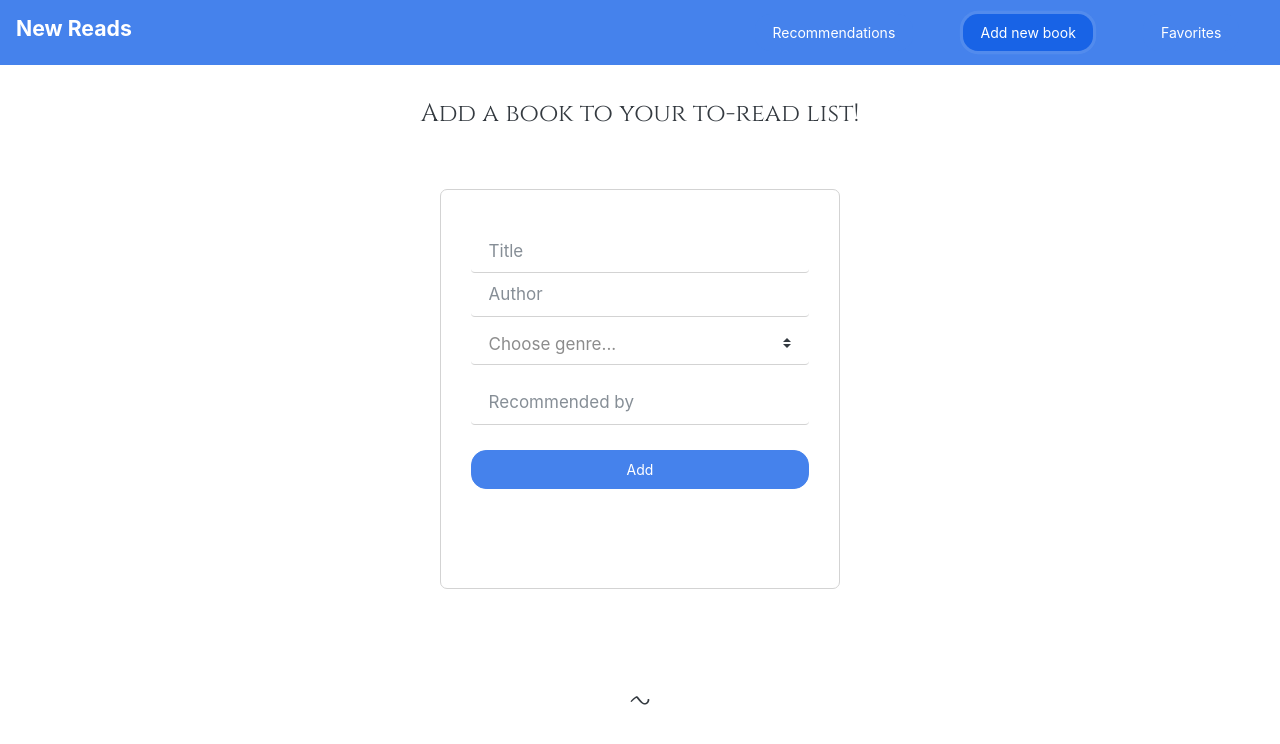
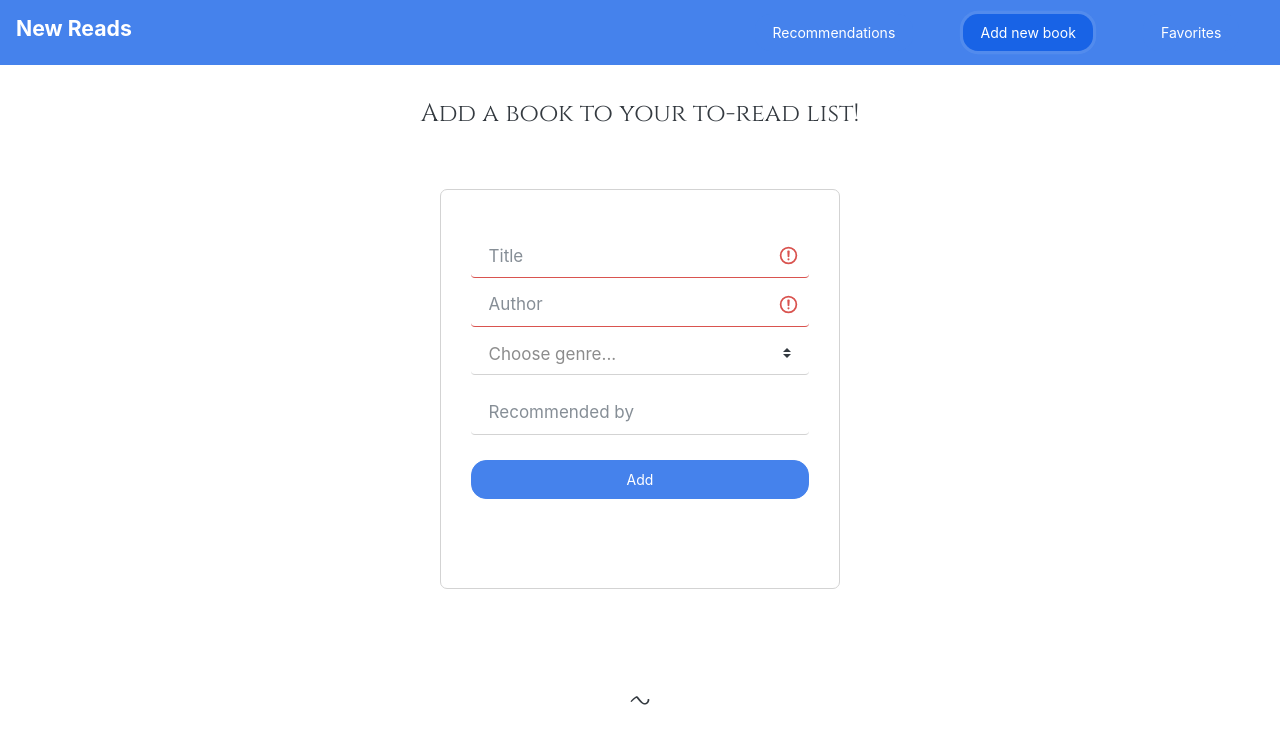
Before and after one commit to mobydickens/NoDB, a React (Create React App) app: page / in a window 1280 px wide. Both pictures are taken after a click on the button "Add new book". Shown: the top 744 px of the page. Built offline with nearby package versions, Linux system fonts and the light colour scheme; no server answers.

Commit message:
Can't add books to favorites without an author and title, added toastr error

```diff
--- a/src/App.css
+++ b/src/App.css
@@ -133,6 +133,7 @@ nav {
 }
 
 .form-control, .custom-select {
+  margin-top: 5px;
   border-style: none;
   border-bottom: .5px solid lightgray;
 }
--- a/src/components/AddBook.jsx
+++ b/src/components/AddBook.jsx
@@ -1,7 +1,7 @@
 import React, { Component } from 'react';
 import DropdownBtn from './DropdownBtn.jsx';
 import axios from 'axios';
-// import toastr from 'toastr';
+import toastr from 'toastr';
 
 //Completes ONE stateful component
 class AddBook extends Component {
@@ -28,6 +28,16 @@ componentDidMount() {
 }
 
   getBook = () => {
+    if(this.state.title === "") {
+        console.log("fields required");
+        toastr.options.positionClass = "toast-bottom-right";
+        toastr.error(`Title is required`);
+        return;
+    } else if (this.state.author === "") {
+        toastr.options.positionClass = "toast-bottom-right";
+        toastr.error(`Author is required`);
+        return;
+    }
     this.props.addBookFn(this.state)
     this.setState({
         title: "",
@@ -52,13 +62,13 @@ componentDidMount() {
             <div className="addbook-box">
                 <input
                     type="text"
-                    className="form-control"
+                    className={this.state.title === "" ? "form-control is-invalid" : "form-control is-valid"}
                     placeholder="Title"
                     value={ this.state.title }
                     onChange={ (e) => this.setState({ title: e.target.value })} />
                 <input
                     type="text"
-                    className="form-control"
+                    className={this.state.author === "" ? "form-control is-invalid" : "form-control is-valid"}
                     placeholder="Author"
                     value={ this.state.author }
                     onChange={ (e) => this.setState({ author: e.target.value })} />
--- a/src/components/Favorites.jsx
+++ b/src/components/Favorites.jsx
@@ -19,6 +19,7 @@ class Favorites extends Component {
                         </div>
                     </div>
                     <div className="text-box">
+                        <div className="book-details">
                             <div
                                 className="title">
                                 {book.title}
@@ -30,6 +31,7 @@ class Favorites extends Component {
                                 {!book.genre ? "" : <div className="genre">{book.genre}</div>}
                                 {!book.recommended ? "" : <div className="rec">Recommended by:<br/> {book.recommended}
                             </div>}
+                        </div>
                         <div className="favorite-btn">
                             <DeleteBtn
                                 deleteBookFn={ this.props.deleteBookFn}
```
Lines whose indentation alone changed are shown as unchanged.
